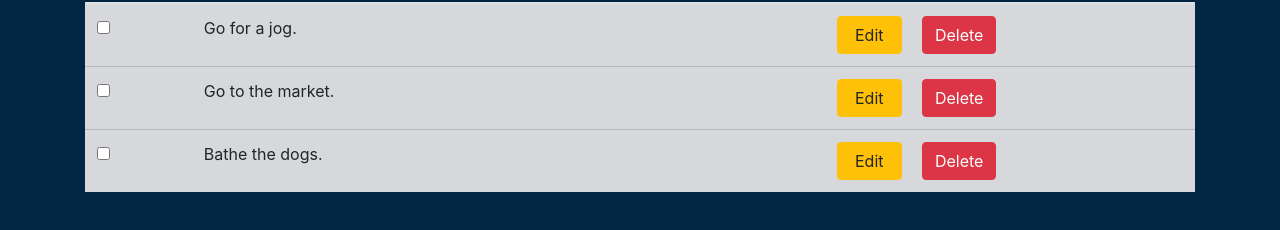
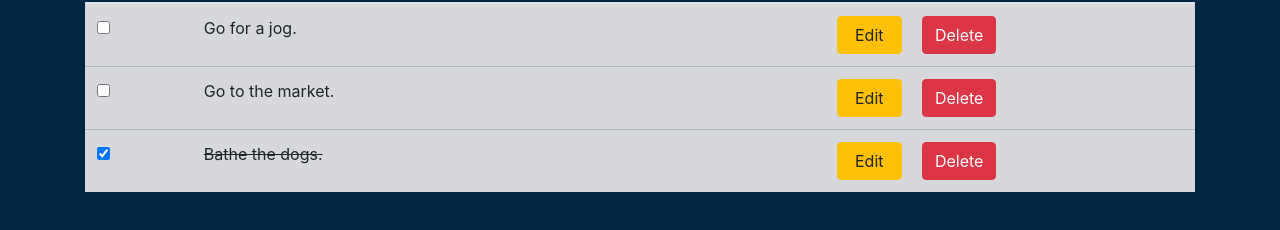
Before and after one commit to echoaldemo/multisys-todo, a React (Create React App) app: page / in a window 1280 px wide. Shown: the part 260-490 px from the top of the page. Built offline with nearby package versions, Linux system fonts and the light colour scheme.

Commit message:
Added marking a task as done with strikeout

```diff
--- a/src/components/ToDo.js
+++ b/src/components/ToDo.js
@@ -54,9 +54,23 @@ const Todo = () => {
               tasks.map((task) => (
                 <tr key={task.id} className="table-secondary">
                   <th scope="row">
-                    <input type="checkbox" />
+                    <input
+                      type="checkbox"
+                      checked={task.status}
+                      onChange={() =>
+                        dispatch(
+                          allActions.taskActions.update({
+                            id: task.id,
+                            prop: "status",
+                            value: !task.status,
+                          })
+                        )
+                      }
+                    />
                   </th>
-                  <td>{task.desc}</td>
+                  <td className={task.status ? "strike" : "basic"}>
+                    {task.desc}
+                  </td>
                   <td className="center">
                     <div className="btn-grid">
                       <button className="btn btn-warning wdth">Edit</button>
--- a/src/index.css
+++ b/src/index.css
@@ -11,7 +11,6 @@ code {
   font-family: source-code-pro, Menlo, Monaco, Consolas, "Courier New",
     monospace;
 }
-
 .main {
   height: 100vh;
   background: #002644;
@@ -24,15 +23,12 @@ code {
   align-items: center;
   flex-direction: column;
 }
-
 .header {
   color: #72c3e2;
 }
-
 .sub {
   color: #356975;
 }
-
 .input-container {
   display: grid;
   grid-template-columns: 1fr 100px;
@@ -41,15 +37,12 @@ code {
   grid-gap: 15px;
   padding: 15px 0px 30px;
 }
-
 .white {
   color: #ffffffa6;
 }
-
 .center {
   text-align: center;
 }
-
 .btn-grid {
   display: grid;
   grid-template-columns: 1fr 1fr;
@@ -57,3 +50,9 @@ code {
   margin: auto;
   grid-gap: 20px;
 }
+.strike {
+  text-decoration: line-through;
+}
+.basic {
+  text-decoration: none;
+}
--- a/src/redux/actions/tasks.js
+++ b/src/redux/actions/tasks.js
@@ -5,6 +5,14 @@ const add = (payload) => {
   };
 };
 
+const update = (payload) => {
+  return {
+    type: "UPDATE",
+    payload,
+  };
+};
+
 export default {
   add,
+  update,
 };
--- a/src/redux/reducers/tasks.js
+++ b/src/redux/reducers/tasks.js
@@ -15,6 +15,11 @@ const taskReducer = (state = initialState, action) => {
         status: false,
       };
       return [newTask, ...state];
+    case "UPDATE":
+      const temp = [...state];
+      temp.find((item) => item.id === action.payload.id)[action.payload.prop] =
+        action.payload.value;
+      return temp;
     default:
       return state;
   }
```
